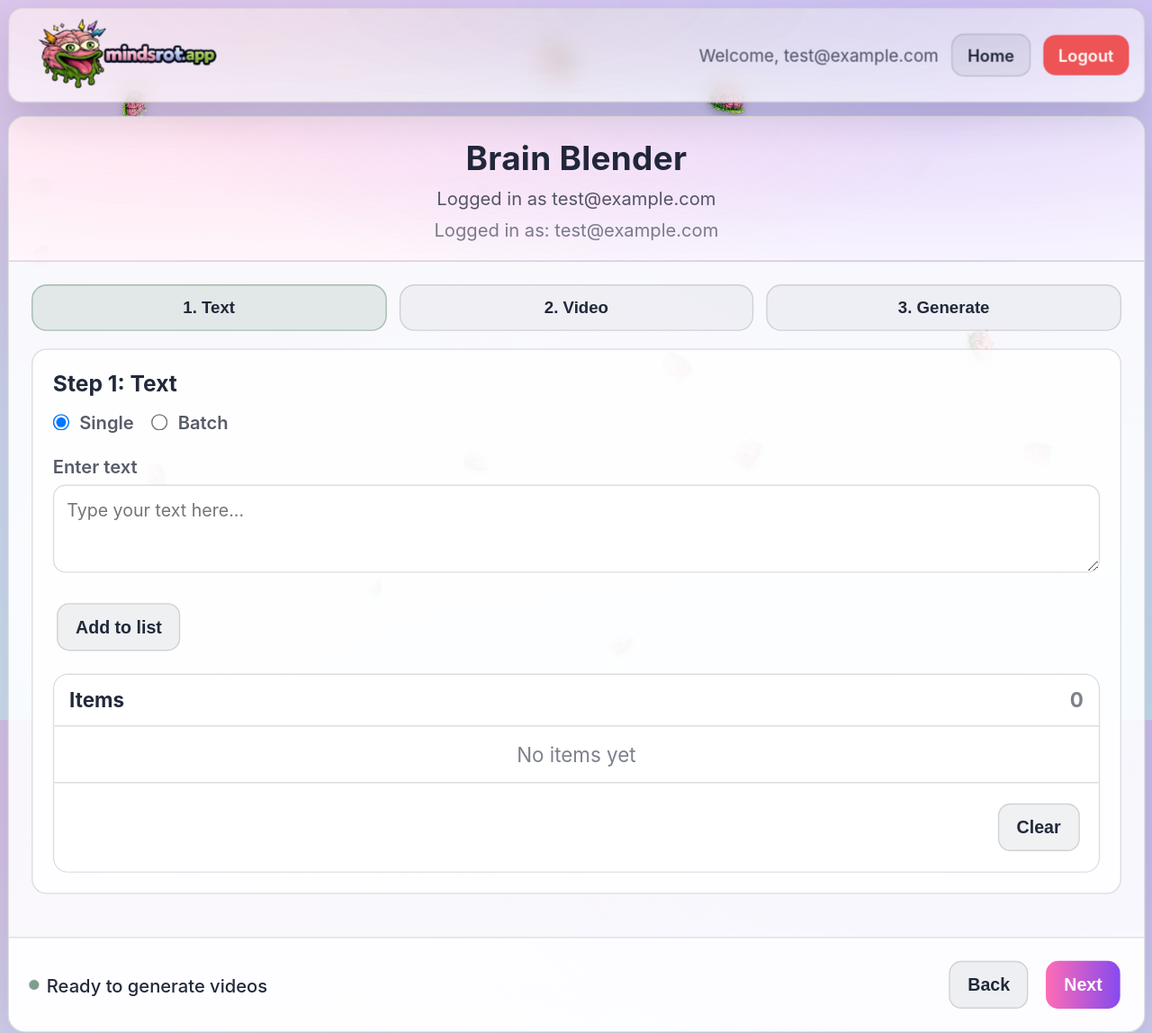
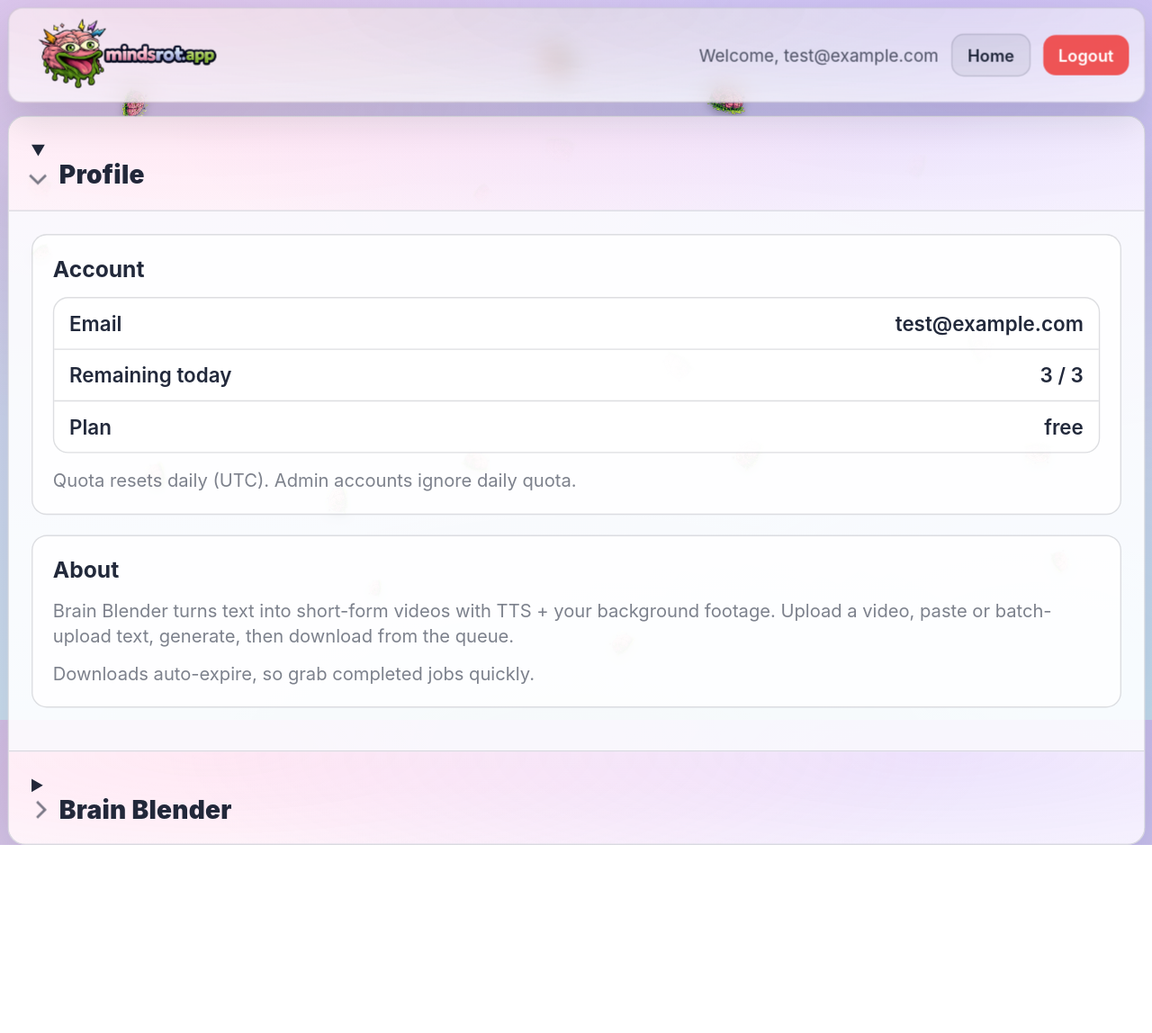
Before and after one commit to mot-stuff/VidGenerator, a Flask app: page /dashboard in a window 1280 px wide. Shown: the whole page at 90% size. After the commit the page ends 939 px from the top, so only its background shows below. Run offline with Flask 3, Linux system fonts and the light colour scheme; a user stored in the database is signed in; data comes from the database, SQL or seed files in the repository; data that the repository does not hold is empty; some libraries are stand-ins or nearby versions.

Commit message:
profil;e

```diff
--- a/static/css/style.css
+++ b/static/css/style.css
@@ -140,6 +140,67 @@ body {
     border-radius: 14px;
     box-shadow: var(--shadow);
     overflow: hidden;
+}
+
+.collapsible {
+    border-bottom: 1px solid var(--border);
+}
+
+.collapsible:last-child {
+    border-bottom: none;
+}
+
+.collapsible-summary {
+    cursor: pointer;
+    user-select: none;
+    padding: 16px 18px;
+    background:
+        radial-gradient(1000px 260px at 18% 0%, rgba(255, 95, 174, 0.14), transparent 62%),
+        radial-gradient(1000px 260px at 82% 0%, rgba(124, 58, 237, 0.14), transparent 62%),
+        linear-gradient(180deg, rgba(255, 255, 255, 0.92), rgba(255, 255, 255, 0.82));
+    color: var(--text);
+}
+
+.collapsible-summary::-webkit-details-marker {
+    display: none;
+}
+
+.collapsible-summary-left {
+    display: flex;
+    align-items: center;
+    gap: 12px;
+}
+
+.collapsible-chevron {
+    width: 10px;
+    height: 10px;
+    border-right: 2px solid rgba(15, 23, 42, 0.55);
+    border-bottom: 2px solid rgba(15, 23, 42, 0.55);
+    transform: rotate(-45deg);
+    transition: transform 140ms ease;
+    flex: 0 0 auto;
+}
+
+.collapsible[open] .collapsible-chevron {
+    transform: rotate(45deg);
+}
+
+.collapsible-title {
+    font-weight: 900;
+    letter-spacing: 0.2px;
+    font-size: 1.25rem;
+    line-height: 1.35rem;
+}
+
+.collapsible-subtitle {
+    margin-top: 4px;
+    color: var(--muted);
+    font-size: 0.9rem;
+    line-height: 1.2rem;
+}
+
+.collapsible-body {
+    border-top: 1px solid var(--border);
 }
 
 /* Slimmer nav buttons so we can grow the logo without inflating header height */
--- /dev/null
+++ b/templates/_components.html
@@ -0,0 +1,18 @@
+{% macro collapsible(title, open=False, subtitle=None) -%}
+<details class="collapsible" {% if open %}open{% endif %}>
+    <summary class="collapsible-summary">
+        <div class="collapsible-summary-left">
+            <span class="collapsible-chevron" aria-hidden="true"></span>
+            <div class="collapsible-summary-text">
+                <div class="collapsible-title">{{ title }}</div>
+                {% if subtitle %}
+                <div class="collapsible-subtitle">{{ subtitle }}</div>
+                {% endif %}
+            </div>
+        </div>
+    </summary>
+    <div class="collapsible-body">
+        {{ caller() }}
+    </div>
+</details>
+{%- endmacro %}
--- a/templates/dashboard.html
+++ b/templates/dashboard.html
@@ -1,19 +1,38 @@
 {% extends "base.html" %}
+{% from "_components.html" import collapsible %}
 
 {% block title %}Dashboard - TTS Shorts Generator{% endblock %}
 
 {% block content %}
 <div class="container">
-    <div class="header">
-        <h1>Brain Blender</h1>
-        <p>Logged in as {{ user.email }}</p>
+    {% call collapsible('Profile', open=True) %}
+    <div class="content">
+        <div class="section">
+            <h2>Account</h2>
+            <div class="wizard-summary">
+                <div class="wizard-summary-row"><div>Email</div><div>{{ user.email }}</div></div>
+                <div class="wizard-summary-row"><div>Remaining today</div><div>{{ user.remaining_daily_quota() }} / {{ user.get_daily_quota() }}</div></div>
+                <div class="wizard-summary-row"><div>Plan</div><div>{{ user.subscription_tier }}</div></div>
+            </div>
+            <div class="wizard-hint">
+                Quota resets daily (UTC). Admin accounts ignore daily quota.
+            </div>
+        </div>
 
-        <!-- User Info -->
-        <div class="user-stats">
-            <span>Logged in as: {{ user.email }}</span>
+        <div class="section">
+            <h2>About</h2>
+            <div class="wizard-hint">
+                Brain Blender turns text into short-form videos with TTS + your background footage.
+                Upload a video, paste or batch-upload text, generate, then download from the queue.
+            </div>
+            <div class="wizard-hint">
+                Downloads auto-expire, so grab completed jobs quickly.
+            </div>
         </div>
     </div>
+    {% endcall %}
 
+    {% call collapsible('Brain Blender', open=False) %}
     <div class="content">
         <div class="wizard-stepper" id="wizardStepper">
             <button class="wizard-step" type="button" data-step="1">1. Text</button>
@@ -128,6 +147,7 @@
             <button class="btn" type="button" id="nextBtn">Next</button>
         </div>
     </div>
+    {% endcall %}
 </div>
 {% endblock %}
 
```
